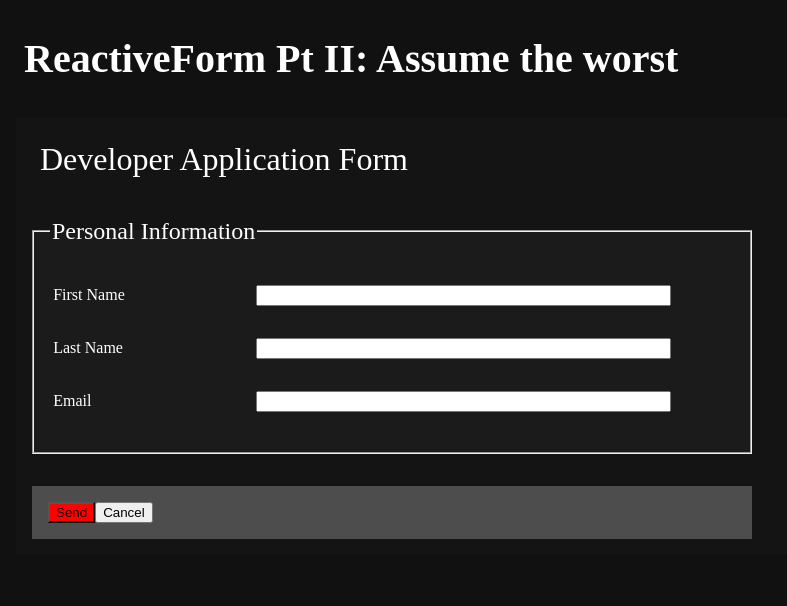
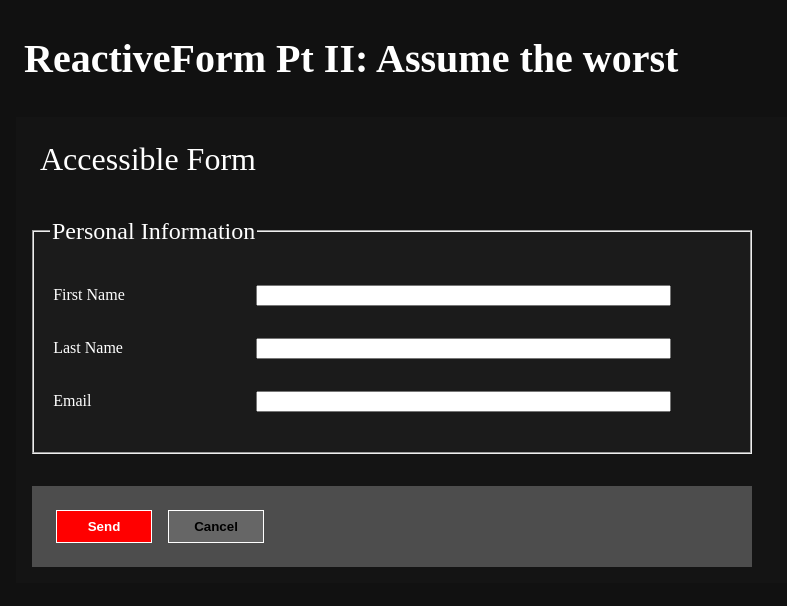
Before and after one commit to danmt/reactive-form-accessible, an Angular app: page / in a window 1280 px wide. Shown: the top 606 px of the page, without its empty margins (0-787 px from the left). Built offline with nearby package versions, Linux system fonts and the light colour scheme.

Commit message:
minor changes

```diff
--- a/src/app/app.component.html
+++ b/src/app/app.component.html
@@ -5,11 +5,11 @@
 <main>
   <section>
     <form
-      [formGroup]="developerApplicationForm"
-      (ngSubmit)="submit(developerApplicationForm)"
+      [formGroup]="accessibleForm"
+      (ngSubmit)="submit(accessibleForm)"
       aria-labelledby="form-title"
     >
-      <legend id="form-title">Developer Application Form</legend>
+      <legend id="form-title">Accessible Form</legend>
 
       <fieldset id="personal">
         <legend>Personal Information</legend>
--- a/src/app/app.component.scss
+++ b/src/app/app.component.scss
@@ -57,18 +57,20 @@ textarea {
   width: 100%;
 }
 
-.button {
-  width: 3rem;
+button {
+  width: 6rem;
   background-color: lighten(#333, 20);
   padding: 0.5rem;
   text-align: center;
   display: inline-block;
   margin: 0.5rem;
   border: 1px white solid;
+  font-weight: 600;
 }
 
 .primary {
   background-color: red;
+  color: white;
 }
 
 .button-group {
--- a/src/app/app.component.ts
+++ b/src/app/app.component.ts
@@ -7,7 +7,7 @@ import { FormBuilder, FormGroup } from '@angular/forms';
   styleUrls: ['./app.component.scss']
 })
 export class AppComponent {
-  developerApplicationForm = this.fb.group({
+  accessibleForm = this.fb.group({
     firstName: [''],
     lastName: [''],
     email: ['']
```
